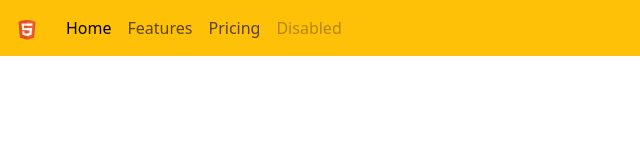
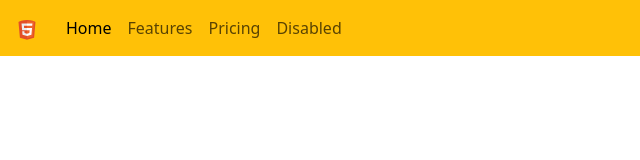
Before and after one commit to RasyaN5/portofolio, a plain HTML site: page P-Folio/index.html in a window 1280 px wide. Shown: the full height of the page, 0-640 px from the left. Drawn offline with nearby package versions, Linux system fonts and the light colour scheme; files whose address does not match are found by name.

Commit message:
ini baru

```diff
--- a/P-Folio/index.html
+++ b/P-Folio/index.html
@@ -42,7 +42,7 @@
               <a class="nav-link" href="#">Pricing</a>
             </li>
             <li class="nav-item">
-              <a class="nav-link disabled" aria-disabled="true">Disabled</a>
+              <a class="nav-link " href="#">Disabled</a>
             </li>
           </ul>
         </div>
```
